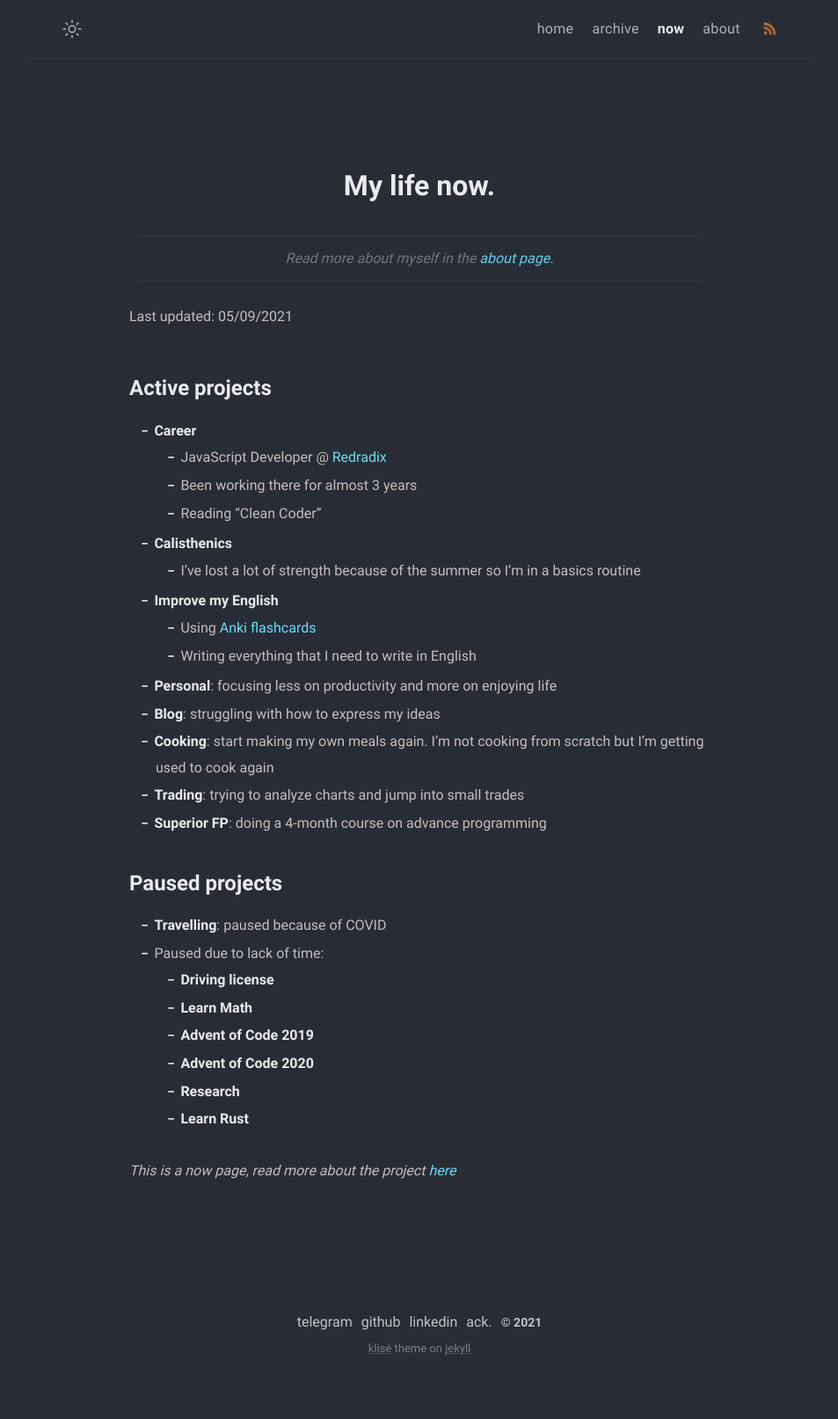
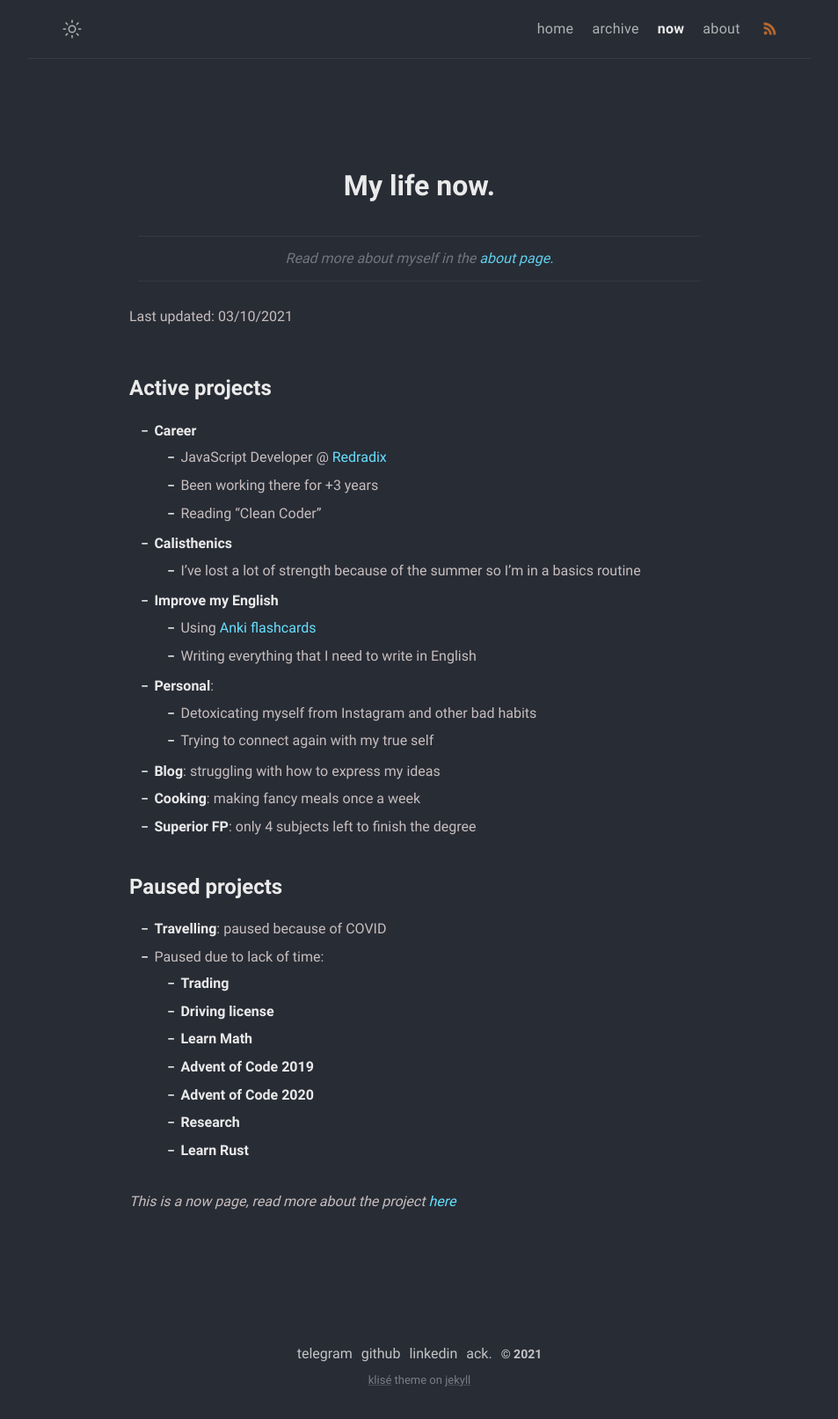
Before and after one commit to MonkeyAndres/MonkeyAndres.github.io, a Jekyll site: the page built from now.md, in a window 1280 px wide. Shown: the whole page at 88% size, without its empty margins (163-1116 px from the left). Built offline with Jekyll 4.4.1, drawn with Linux system fonts in a browser that asks for light colours; before the commit the page ends 1577 px from its top, so only the background shows below that.

Commit message:
📝Update now page

```diff
--- a/now.md
+++ b/now.md
@@ -8,29 +8,31 @@
 
 > Read more about myself in the [about page.](../about)
 
-Last updated: 05/09/2021
+Last updated: 03/10/2021
 
 # Active projects
 
 - **Career**
   - JavaScript Developer @ [Redradix](https://redradix.com/)
-  - Been working there for almost 3 years
+  - Been working there for +3 years
   - Reading "Clean Coder"
 - **Calisthenics**
   - I've lost a lot of strength because of the summer so I'm in a basics routine
 - **Improve my English**
   - Using [Anki flashcards](https://apps.ankiweb.net/)
   - Writing everything that I need to write in English
-- **Personal**: focusing less on productivity and more on enjoying life
+- **Personal**:
+  - Detoxicating myself from Instagram and other bad habits
+  - Trying to connect again with my true self
 - **Blog**: struggling with how to express my ideas
-- **Cooking**: start making my own meals again. I'm not cooking from scratch but I'm getting used to cook again
-- **Trading**: trying to analyze charts and jump into small trades
-- **Superior FP**: doing a 4-month course on advance programming
+- **Cooking**: making fancy meals once a week
+- **Superior FP**: only 4 subjects left to finish the degree
 
 # Paused projects
 
 - **Travelling**: paused because of COVID
 - Paused due to lack of time:
+  - **Trading**
   - **Driving license**
   - **Learn Math**
   - **Advent of Code 2019**
```
